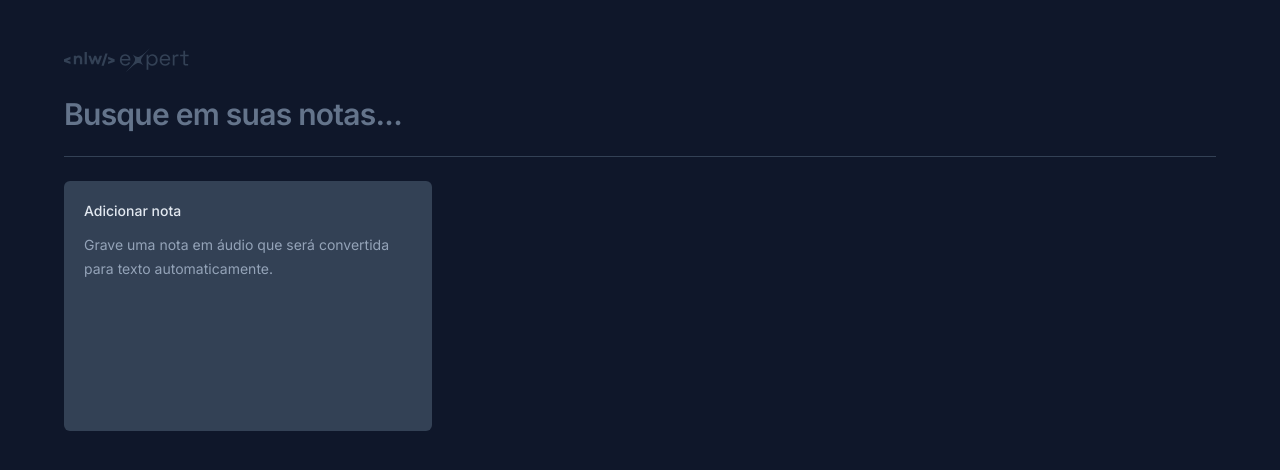
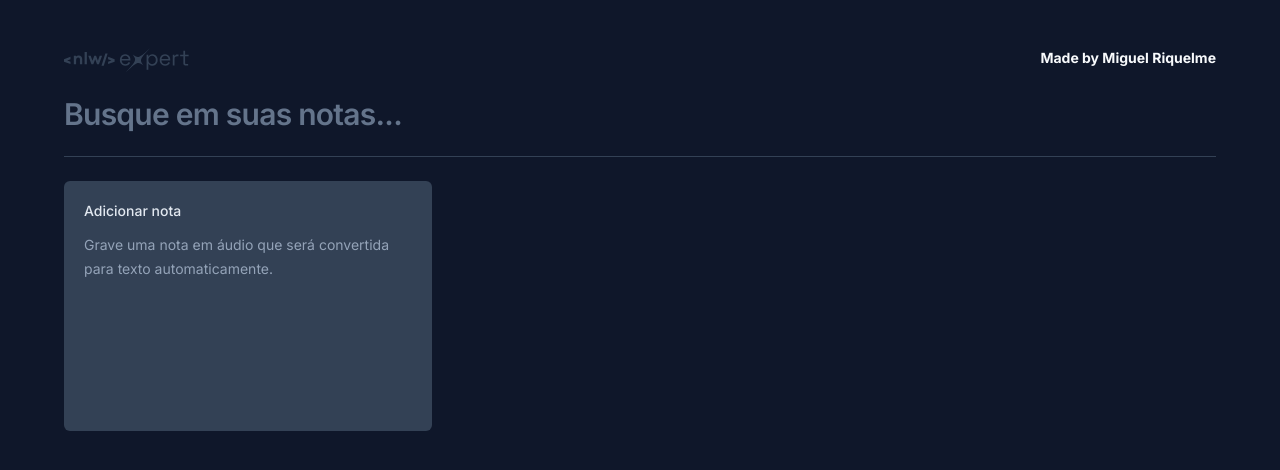
Before and after one commit to miguelitodev/nlw-expert, a React (Vite) app: page / in a window 1280 px wide. Shown: the top 470 px of the page. Built offline with nearby package versions, Linux system fonts and the light colour scheme.

Commit message:
11 | add my link

```diff
--- a/src/app.tsx
+++ b/src/app.tsx
@@ -61,7 +61,13 @@ export function App() {
 
 	return (
 		<div className="mx-auto max-w-6xl my-12 space-y-6 px-5 lg:px-0">
-			<img src={logo} alt="NLW Expert" />
+			<div className="flex flex-row justify-between">
+				<img src={logo} alt="NLW Expert" />
+				<a className="text-sm font-bold" href="https://miguelito.dev">
+					Made by Miguel Riquelme
+				</a>
+			</div>
+
 			<form className="w-full">
 				<input
 					type="text"
```
